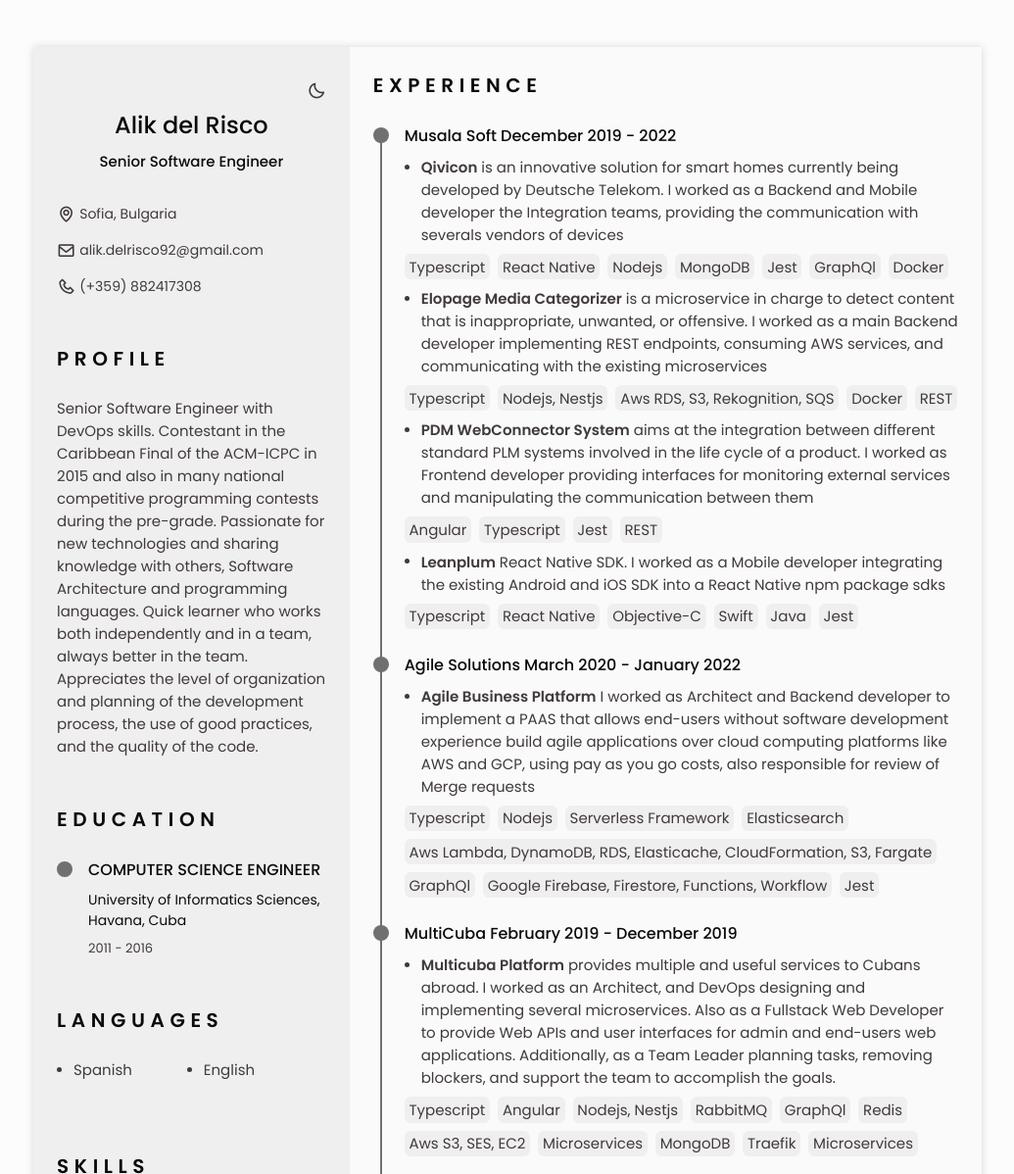
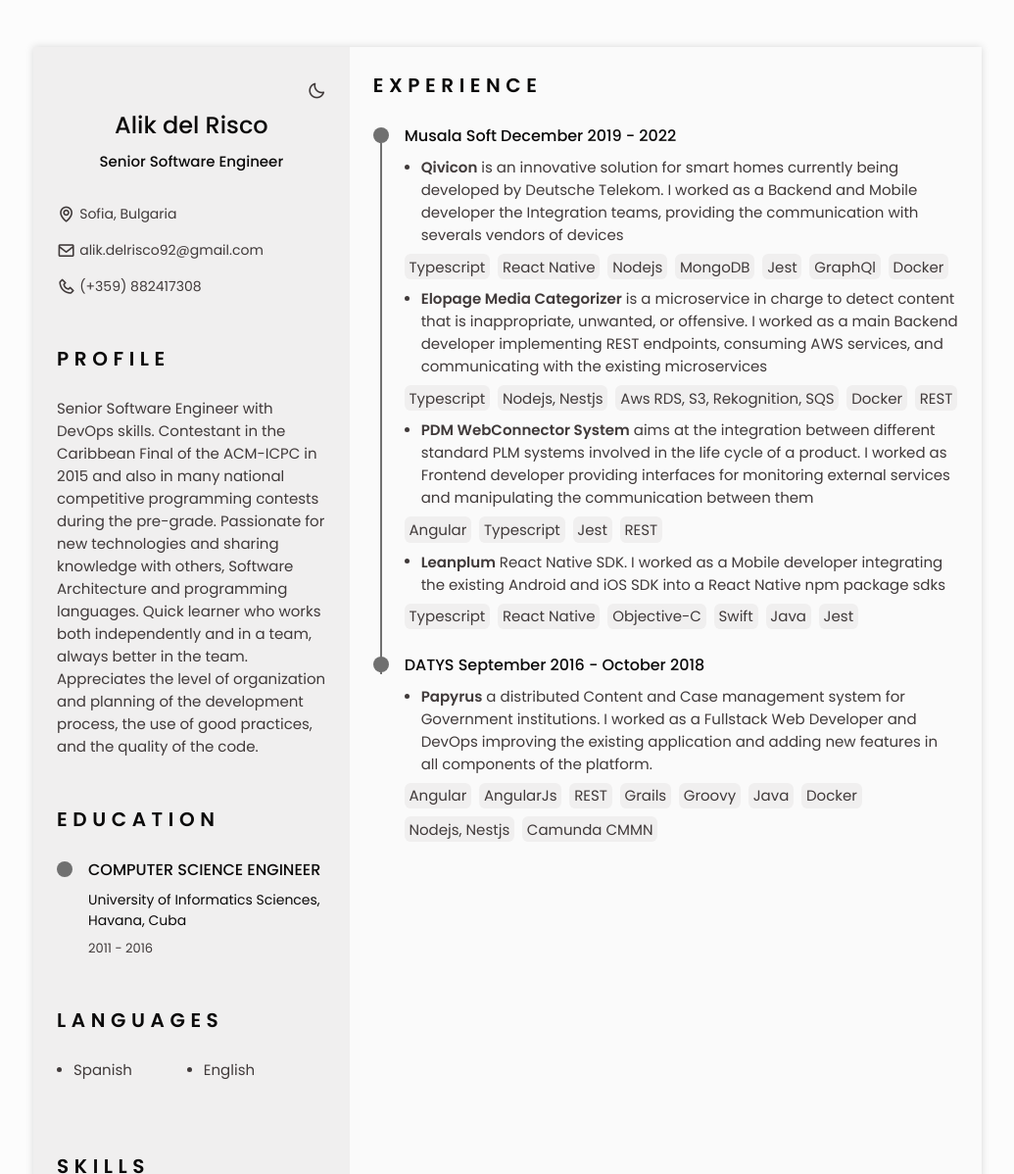
Before and after one commit to alikdelrisco/cv, a plain HTML site: page index.html in a window 1280 px wide. Shown: the top 1198 px of the page at 98% size, without its empty margins (122-1157 px from the left). Drawn offline with nearby package versions, Linux system fonts and the light colour scheme.

Commit message:
hide freelancer projects

```diff
--- a/index.html
+++ b/index.html
@@ -326,7 +326,7 @@
                             </div>
                         </div>
 
-                        <div class="experience__content">
+                        <!-- <div class="experience__content">
                             <div class="experience__time">
                                 <span class="experience__rounder"></span>
                                 <span class="experience__line"></span>
@@ -442,7 +442,7 @@
 
 
 
-                        </div>
+                        </div> -->
                         <div class="experience__content">
                             <div class="experience__time">
                                 <span class="experience__rounder"></span>
```
